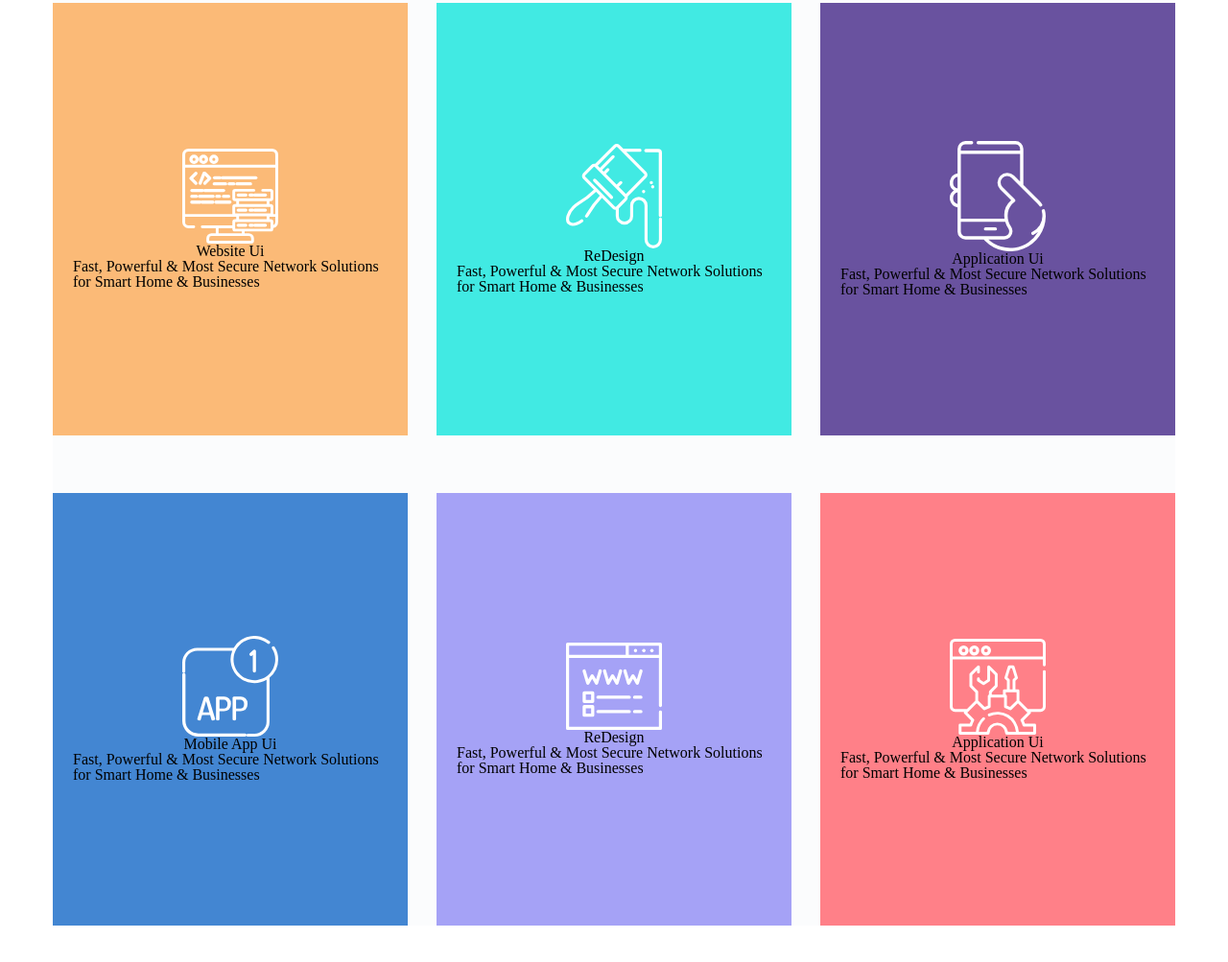
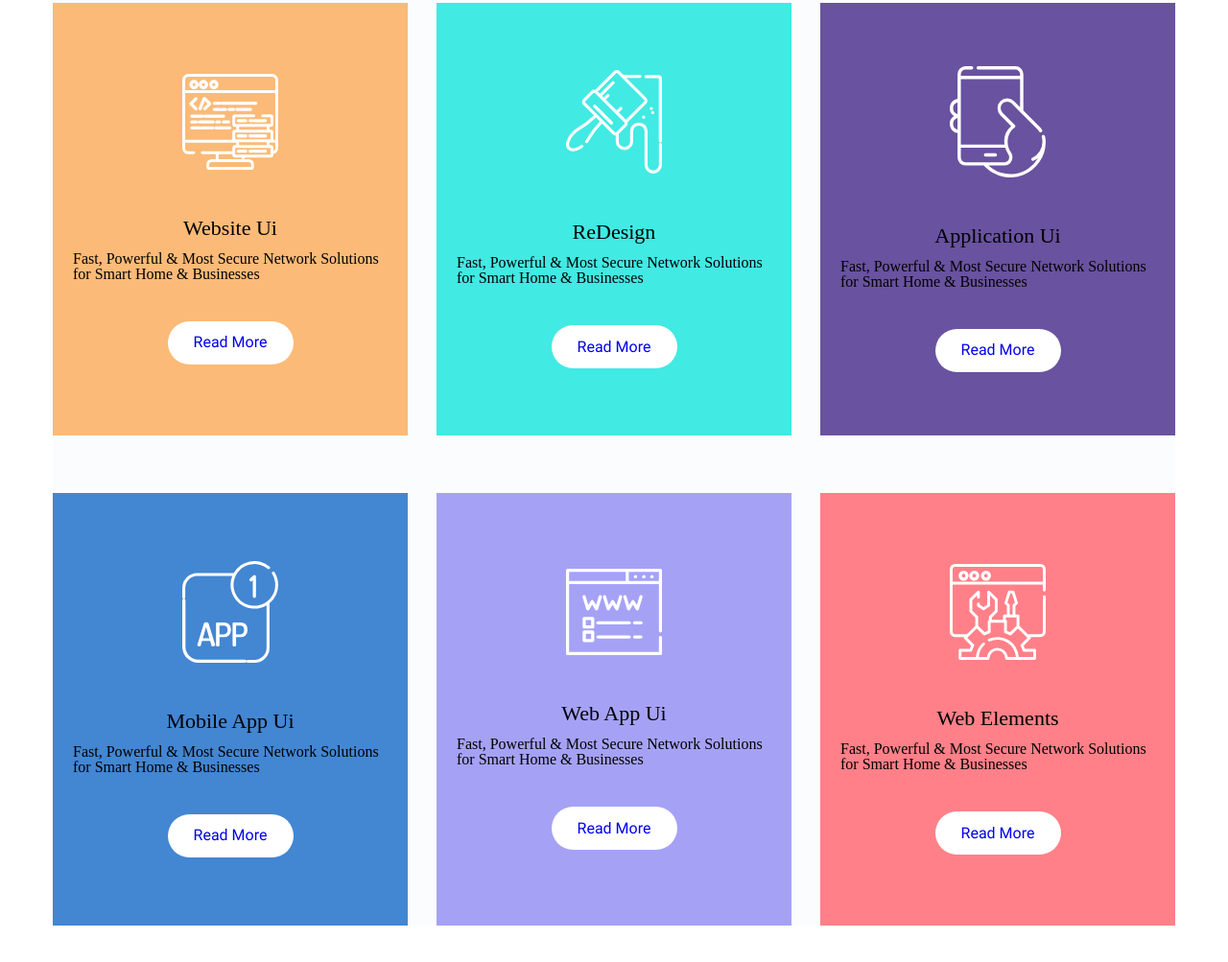
Before and after one commit to levangorozia/lesson---8, a plain HTML site: page index.html in a window 1280 px wide. Shown: the part 1424-2427 px from the top of the page at 96% size. Before the commit the page ends 2389 px from the top, so only its background shows below. Drawn offline with Linux system fonts and the light colour scheme; files whose address does not match are found by name.

Commit message:
add styles $ animation

```diff
--- a/css/style.css
+++ b/css/style.css
@@ -7,7 +7,6 @@
 .logo{
     margin-top: 75px;
     margin-right: 900px;
-    /* margin-bottom: 285px; */
     margin-left: 100px;
 }
 
@@ -25,6 +24,7 @@
 
 .li-list1{
     padding-right: 52px;
+
 }
 .li-list2{
     padding-right: 45px;
@@ -154,19 +154,40 @@
     display: flex;
     justify-content: space-between;
     flex-wrap: wrap;
+    margin-bottom: 130px;
 }
 
 .mini-block{
   display: flex;
   justify-content: center;
-  /* align-items: center */
+
 }
 
 .text{
     width: 328px;
+    height: 62px;
+    margin-top: 13px;
     font-size: 16px;
 }
 
+.satauri3{
+font-size: 22px;
+margin-top: 50px;
+}
+
+.read-more{
+    width: 131px;
+    background-color: #FFFFFF;
+    height: 45px;
+    border-radius: 23px;
+    display: flex;
+    justify-content: center;
+    align-items: center;
+    font-family: 'Roboto';
+    margin-top: 11px;
+    transition: all 0.3s;
+
+}
 
 
 /* psevdo klasebi */
@@ -197,3 +218,11 @@
 .block:nth-child(6){
     background-color: #FF8088;
 }
+
+
+/* hover styles */
+
+.read-more:hover{
+
+    background-color: gray
+}
--- a/index.html
+++ b/index.html
@@ -57,54 +57,68 @@
                 <div class="mini-block">
                     <img class="icon1"  src="images/icon1.svg" alt="icon">
                 </div>
-                <h3>Website Ui</h3>
+                <h3 class="satauri3">Website Ui</h3>
                 <p class="text">Fast, Powerful & Most Secure Network Solutions for Smart Home & Businesses</p>
+                <div class="read-more">
+                    <a class="read-text" href="#">Read More</a>
+                </div>
             </div>
 
             <div class="block blue">
                 <div class="mini-block">
                     <img class="icon2"  src="images/icon2.svg" alt="icon">
                 </div>
-                <h3>ReDesign</h3>
+                <h3 class="satauri3">ReDesign</h3>
                 <p class="text">Fast, Powerful & Most Secure Network Solutions for Smart Home & Businesses</p>
+                <div class="read-more">
+                    <a class="read-text" href="#">Read More</a>
+                </div>
             </div>
 
             <div class="block purple">
                 <div class="mini-block">
                     <img class="icon3"  src="images/icon3.svg" alt="icon">
                 </div>
-                <h3>Application Ui</h3>
+                <h3 class="satauri3">Application Ui</h3>
                 <p class="text">Fast, Powerful & Most Secure Network Solutions for Smart Home & Businesses</p>
+                <div class="read-more">
+                    <a class="read-text" href="#">Read More</a>
+                </div>
             </div>
 
-        <!-- </div> -->
-<!--
-        <div class="row1"> -->
+
             <div class="block darkblue">
                 <div class="mini-block">
                     <img class="icon1"  src="images/icon4.svg" alt="icon">
                 </div>
-                <h3>Mobile App Ui</h3>
+                <h3 class="satauri3">Mobile App Ui</h3>
                 <p class="text">Fast, Powerful & Most Secure Network Solutions for Smart Home & Businesses</p>
+                <div class="read-more">
+                    <a class="read-text" href="#">Read More</a>
+                </div>
             </div>
 
             <div class="block lightorange">
                 <div class="mini-block">
                     <img class="icon2"  src="images/icon5.svg" alt="icon">
                 </div>
-                <h3>ReDesign</h3>
+                <h3 class="satauri3">Web App Ui</h3>
                 <p class="text">Fast, Powerful & Most Secure Network Solutions for Smart Home & Businesses</p>
+                <div class="read-more">
+                    <a class="read-text" href="#">Read More</a>
+                </div>
             </div>
 
             <div class="block red">
                 <div class="mini-block">
                     <img class="icon3"  src="images/icon6.svg" alt="icon">
                 </div>
-                <h3>Application Ui</h3>
+                <h3 class="satauri3">Web Elements</h3>
                 <p class="text">Fast, Powerful & Most Secure Network Solutions for Smart Home & Businesses</p>
+                <div class="read-more">
+                    <a class="read-text" href="#">Read More</a>
+                </div>
             </div>
-<!--
-        </div> -->
     </div>
 
 </section>
```
